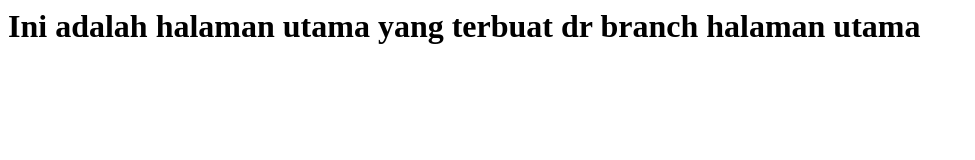
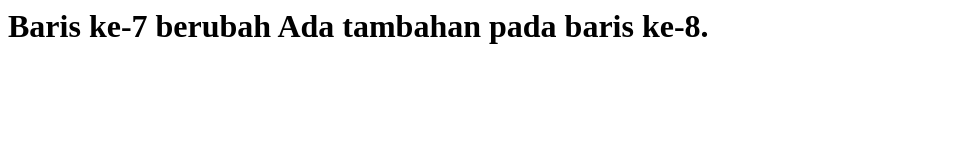
Before and after one commit to Ressanovamaulina/My-Project, a plain HTML site: page index.html in a window 1280 px wide. Shown: the whole page, without its empty margins (0-975 px from the left). Drawn offline with Linux system fonts and the light colour scheme.

Commit message:
melakukan perubahan pada index.html

```diff
--- a/index.html
+++ b/index.html
@@ -5,7 +5,8 @@
 </html>
 <body>
     <h1>
-        Ini adalah halaman utama yang terbuat dr branch halaman utama
+        Baris ke-7 berubah
+        Ada tambahan pada baris ke-8.
     </h1>
 </body>
 </html>
```
